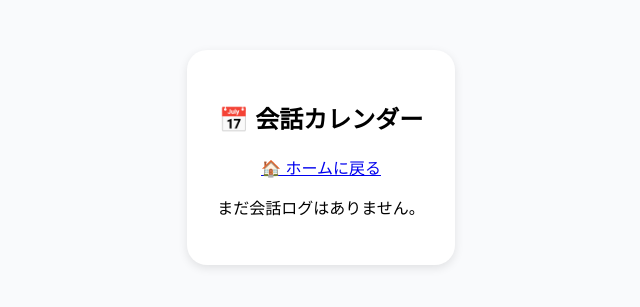
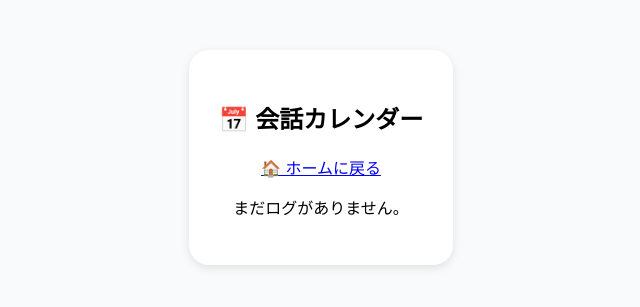
Before and after one commit to murahimurahi/ai_grandchild_bot, a Flask app: page /logs in a window 1280 px wide. Shown: the top 307 px of the page, without its empty margins (319-959 px from the left). Run offline with Flask 3, Linux system fonts and the light colour scheme.

Commit message:
Update logs.html

```diff
--- a/templates/logs.html
+++ b/templates/logs.html
@@ -7,18 +7,18 @@
 </head>
 <body>
 
-<div class="container log-container">
+<div class="container">
     <h2>📅 会話カレンダー</h2>
     <p><a href="/">🏠 ホームに戻る</a></p>
 
     {% if dates %}
         <ul>
-            {% for d in dates %}
-                <li><a href="/logs/{{ d }}">{{ d }}</a></li>
-            {% endfor %}
+        {% for d in dates %}
+            <li><a href="/logs/{{ d }}">{{ d }}</a></li>
+        {% endfor %}
         </ul>
     {% else %}
-        <p>まだ会話ログはありません。</p>
+        <p>まだログがありません。</p>
     {% endif %}
 </div>
 
```
